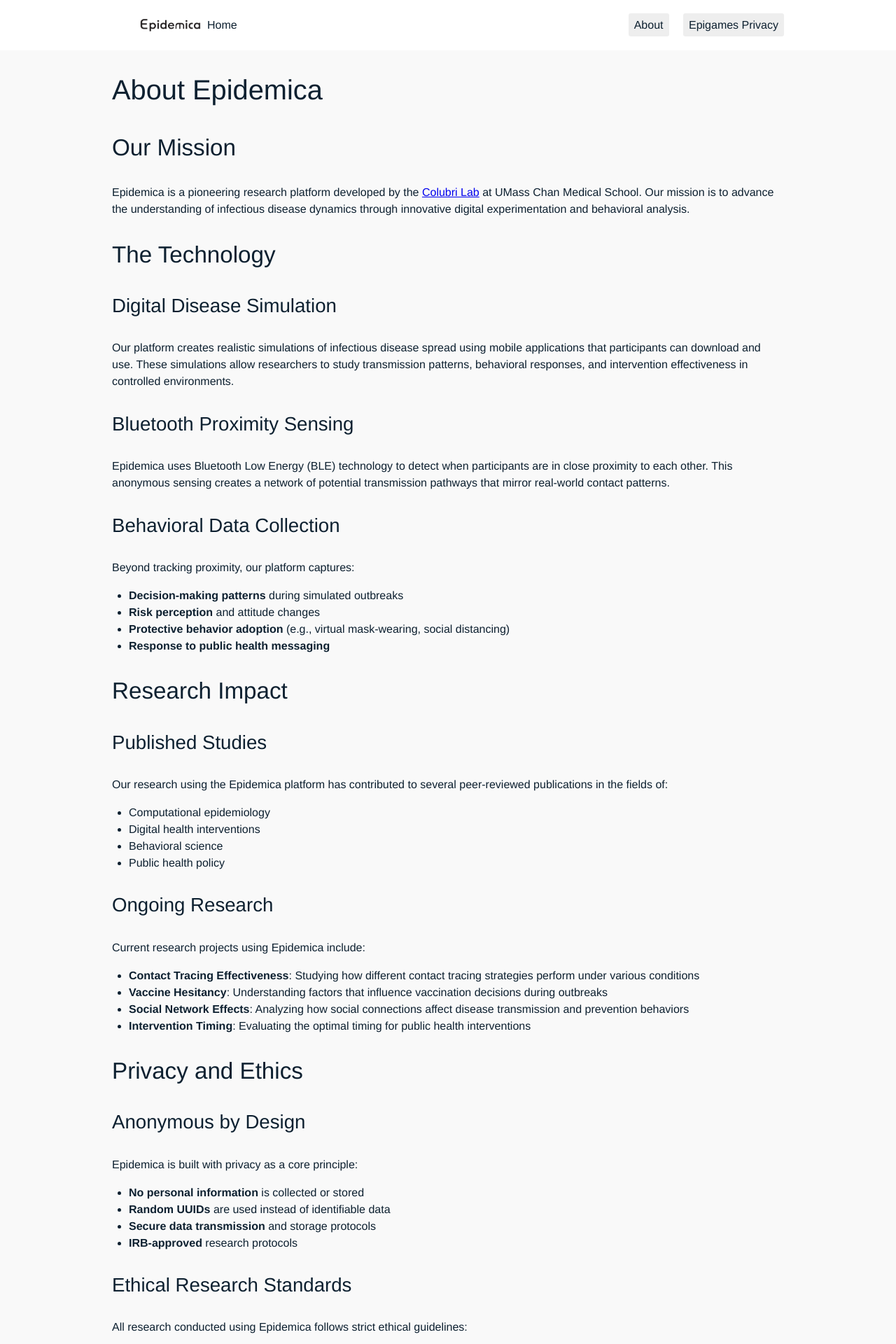
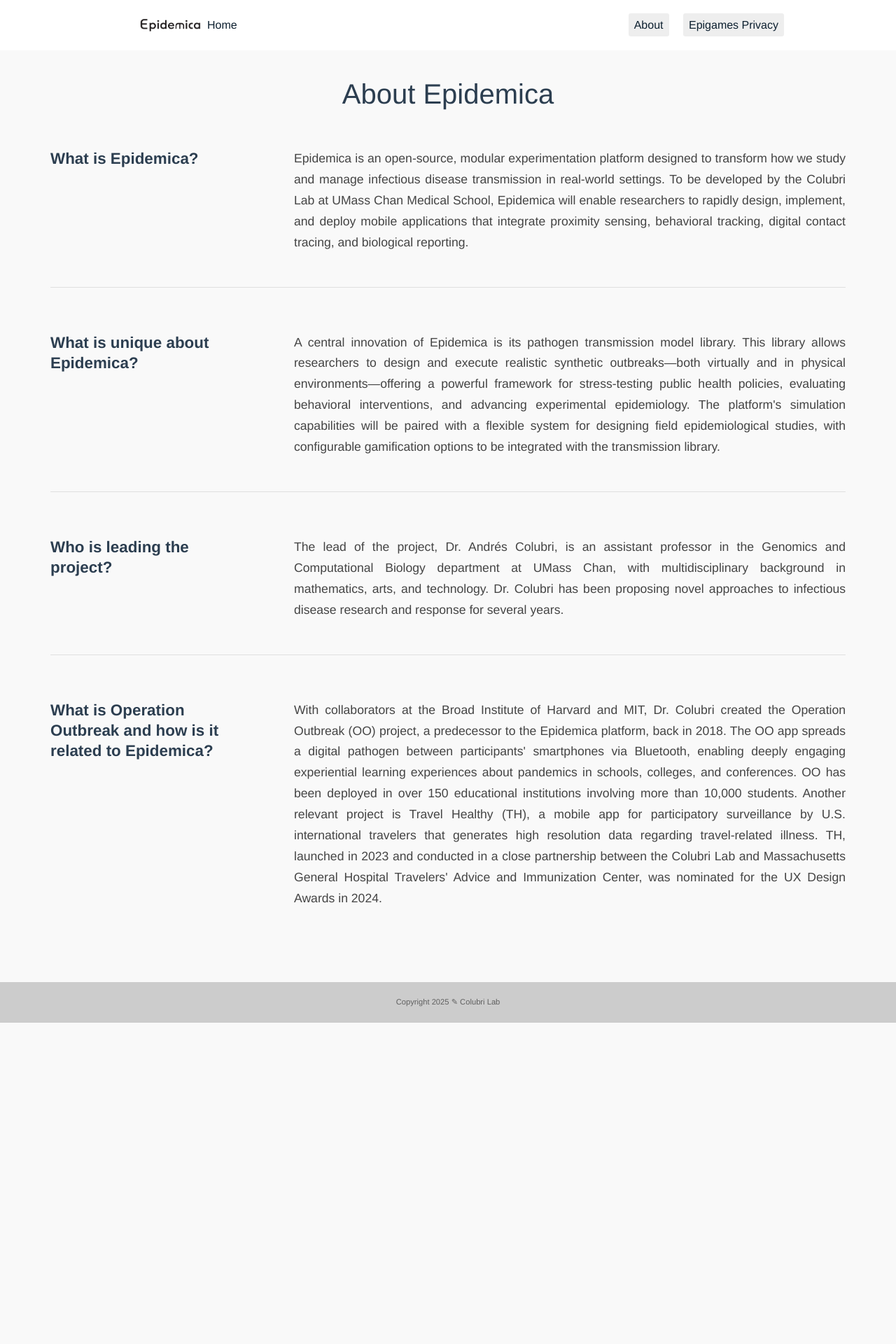
Before and after one commit to colabobio/epidemica-website, a Jekyll site: the page built from _toplevel/1-about.md, in a window 1280 px wide. Shown: the top 1920 px of the page at 70% size. Built offline with Jekyll 4.4.1, drawn with Linux system fonts in a browser that asks for light colours; after the commit the page ends 1461 px from its top, so only the background shows below that; some of the changed text lies outside the part shown.

Commit message:
new content and layour for about page

```diff
--- a/_toplevel/1-about.md
+++ b/_toplevel/1-about.md
@@ -1,118 +1,45 @@
 ---
 title: About
 permalink: /about
+additional_css: about.css
 ---
 
 # About Epidemica
 
-## Our Mission
+<div class="qa-container">
+  <div class="qa-item">
+    <div class="question">
+      <h2>What is Epidemica?</h2>
+    </div>
+    <div class="answer">
+      <p>Epidemica is an open-source, modular experimentation platform designed to transform how we study and manage infectious disease transmission in real-world settings. To be developed by the Colubri Lab at UMass Chan Medical School, Epidemica will enable researchers to rapidly design, implement, and deploy mobile applications that integrate proximity sensing, behavioral tracking, digital contact tracing, and biological reporting.</p>
+    </div>
+  </div>
 
-Epidemica is a pioneering research platform developed by the [Colubri Lab](https://co-labo.org/) at UMass Chan Medical School. Our mission is to advance the understanding of infectious disease dynamics through innovative digital experimentation and behavioral analysis.
+  <div class="qa-item">
+    <div class="question">
+      <h2>What is unique about Epidemica?</h2>
+    </div>
+    <div class="answer">
+      <p>A central innovation of Epidemica is its pathogen transmission model library. This library allows researchers to design and execute realistic synthetic outbreaks—both virtually and in physical environments—offering a powerful framework for stress-testing public health policies, evaluating behavioral interventions, and advancing experimental epidemiology. The platform's simulation capabilities will be paired with a flexible system for designing field epidemiological studies, with configurable gamification options to be integrated with the transmission library.</p>
+    </div>
+  </div>
 
-## The Technology
+  <div class="qa-item">
+    <div class="question">
+      <h2>Who is leading the project?</h2>
+    </div>
+    <div class="answer">
+      <p>The lead of the project, Dr. Andrés Colubri, is an assistant professor in the Genomics and Computational Biology department at UMass Chan, with multidisciplinary background in mathematics, arts, and technology. Dr. Colubri has been proposing novel approaches to infectious disease research and response for several years.</p>
+    </div>
+  </div>
 
-### Digital Disease Simulation
-Our platform creates realistic simulations of infectious disease spread using mobile applications that participants can download and use. These simulations allow researchers to study transmission patterns, behavioral responses, and intervention effectiveness in controlled environments.
-
-### Bluetooth Proximity Sensing
-Epidemica uses Bluetooth Low Energy (BLE) technology to detect when participants are in close proximity to each other. This anonymous sensing creates a network of potential transmission pathways that mirror real-world contact patterns.
-
-### Behavioral Data Collection
-Beyond tracking proximity, our platform captures:
-- **Decision-making patterns** during simulated outbreaks
-- **Risk perception** and attitude changes
-- **Protective behavior adoption** (e.g., virtual mask-wearing, social distancing)
-- **Response to public health messaging**
-
-## Research Impact
-
-### Published Studies
-Our research using the Epidemica platform has contributed to several peer-reviewed publications in the fields of:
-- Computational epidemiology
-- Digital health interventions
-- Behavioral science
-- Public health policy
-
-### Ongoing Research
-Current research projects using Epidemica include:
-- **Contact Tracing Effectiveness**: Studying how different contact tracing strategies perform under various conditions
-- **Vaccine Hesitancy**: Understanding factors that influence vaccination decisions during outbreaks
-- **Social Network Effects**: Analyzing how social connections affect disease transmission and prevention behaviors
-- **Intervention Timing**: Evaluating the optimal timing for public health interventions
-
-## Privacy and Ethics
-
-### Anonymous by Design
-Epidemica is built with privacy as a core principle:
-- **No personal information** is collected or stored
-- **Random UUIDs** are used instead of identifiable data
-- **Secure data transmission** and storage protocols
-- **IRB-approved** research protocols
-
-### Ethical Research Standards
-All research conducted using Epidemica follows strict ethical guidelines:
-- Informed consent from all participants
-- Voluntary participation with the right to withdraw at any time
-- Transparent data use policies
-- Regular ethical review and oversight
-
-## The Team
-
-### Principal Investigator
-**Dr. Andrés Colubri** is an Assistant Professor at UMass Chan Medical School and the director of the Colubri Lab. His research focuses on computational approaches to infectious disease modeling and digital health interventions.
-
-### Research Areas
-The Colubri Lab specializes in:
-- Computational epidemiology
-- Machine learning for public health
-- Digital health technologies
-- Behavioral modeling
-- Data visualization and analysis
-
-## Collaborations
-
-Epidemica has been used in collaborative research with:
-- Public health departments
-- Academic institutions worldwide
-- Technology companies
-- Non-profit organizations
-- International health agencies
-
-## Future Directions
-
-We are continuously developing new features and capabilities for the Epidemica platform:
-
-### Upcoming Features
-- **Enhanced visualization tools** for real-time outbreak monitoring
-- **AI-powered behavioral prediction** models
-- **Integration with wearable devices** for additional health metrics
-- **Multi-language support** for global research applications
-
-### Research Expansion
-- **Global health applications** in resource-limited settings
-- **Chronic disease modeling** beyond infectious diseases
-- **Mental health** and social behavior studies
-- **Environmental health** factor integration
-
-## Get Involved
-
-### For Researchers
-If you're interested in using Epidemica for your research:
-- Contact us to discuss collaboration opportunities
-- Learn about data access and analysis tools
-- Explore funding opportunities for joint research projects
-
-### For Participants
-Join our research studies to contribute to advancing infectious disease research:
-- Participate in digital experiments
-- Help us understand human behavior during health crises
-- Contribute to evidence-based public health policy
-
-### Contact Information
-- **Email**: [colabo@umassmed.edu](mailto:colabo@umassmed.edu)
-- **Website**: [co-labo.org](https://co-labo.org/)
-- **Institution**: UMass Chan Medical School
-
----
-
-*Last updated: June 2025*
+  <div class="qa-item">
+    <div class="question">
+      <h2>What is Operation Outbreak and how is it related to Epidemica?</h2>
+    </div>
+    <div class="answer">
+      <p>With collaborators at the Broad Institute of Harvard and MIT, Dr. Colubri created the Operation Outbreak (OO) project, a predecessor to the Epidemica platform, back in 2018. The OO app spreads a digital pathogen between participants' smartphones via Bluetooth, enabling deeply engaging experiential learning experiences about pandemics in schools, colleges, and conferences. OO has been deployed in over 150 educational institutions involving more than 10,000 students. Another relevant project is Travel Healthy (TH), a mobile app for participatory surveillance by U.S. international travelers that generates high resolution data regarding travel-related illness. TH, launched in 2023 and conducted in a close partnership between the Colubri Lab and Massachusetts General Hospital Travelers' Advice and Immunization Center, was nominated for the UX Design Awards in 2024.</p>
+    </div>
+  </div>
+</div>
--- /dev/null
+++ b/assets/css/about.css
@@ -0,0 +1,150 @@
+/* About page styles - Two-column Q&A layout */
+
+/* Override default main styles for about page */
+main {
+  max-width: 1200px !important;
+  margin: 2em auto !important;
+  padding: 0 2rem !important;
+}
+
+/* Main title styling */
+h1 {
+  text-align: center;
+  color: #2c3e50;
+  margin-bottom: 3rem;
+  font-size: 2.5rem;
+}
+
+/* Q&A Container */
+.qa-container {
+  max-width: 1200px;
+  margin: 0 auto;
+  padding: 0 2rem;
+}
+
+/* Individual Q&A Item - Using flexbox fallback */
+.qa-item {
+  display: -webkit-box;
+  display: -ms-flexbox;
+  display: flex;
+  -webkit-box-orient: horizontal;
+  -webkit-box-direction: normal;
+  -ms-flex-direction: row;
+  flex-direction: row;
+  gap: 3rem;
+  margin-bottom: 4rem;
+  padding-bottom: 3rem;
+  border-bottom: 1px solid #e0e0e0;
+  -webkit-box-align: start;
+  -ms-flex-align: start;
+  align-items: flex-start;
+  width: 100%;
+  clear: both;
+}
+
+/* CSS Grid as progressive enhancement */
+@supports (display: grid) {
+  .qa-item {
+    display: grid !important;
+    grid-template-columns: 300px 1fr !important;
+    grid-gap: 3rem !important;
+  }
+}
+
+.qa-item:last-child {
+  border-bottom: none;
+  margin-bottom: 2rem;
+}
+
+/* Question Column */
+.question {
+  -webkit-box-flex: 0;
+  -ms-flex: 0 0 300px;
+  flex: 0 0 300px;
+  position: sticky;
+  top: 2rem;
+  align-self: start;
+}
+
+/* CSS Grid override */
+@supports (display: grid) {
+  .question {
+    flex: none;
+  }
+}
+
+.question h2 {
+  color: #2c3e50;
+  font-size: 1.4rem;
+  font-weight: 600;
+  line-height: 1.3;
+  margin: 0;
+  padding-right: 1rem;
+}
+
+/* Answer Column */
+.answer {
+  -webkit-box-flex: 1;
+  -ms-flex: 1;
+  flex: 1;
+  align-self: start;
+}
+
+/* CSS Grid override */
+@supports (display: grid) {
+  .answer {
+    flex: none;
+  }
+}
+
+.answer p {
+  color: #444;
+  font-size: 1.1rem;
+  line-height: 1.7;
+  margin: 0;
+  text-align: justify;
+}
+
+/* Responsive Design */
+@media (max-width: 768px) {
+  .qa-item {
+    display: block;
+    gap: 0;
+    margin-bottom: 2.5rem;
+    padding-bottom: 2rem;
+  }
+
+  .question {
+    position: static;
+    margin-bottom: 1rem;
+  }
+
+  .question h2 {
+    font-size: 1.3rem;
+    padding-right: 0;
+  }
+
+  .answer p {
+    font-size: 1rem;
+    text-align: left;
+  }
+
+  h1 {
+    font-size: 2rem;
+    margin-bottom: 2rem;
+  }
+}
+
+@media (max-width: 480px) {
+  .qa-container {
+    padding: 0 1rem;
+  }
+
+  .question h2 {
+    font-size: 1.2rem;
+  }
+
+  .answer p {
+    font-size: 0.95rem;
+  }
+}
```
